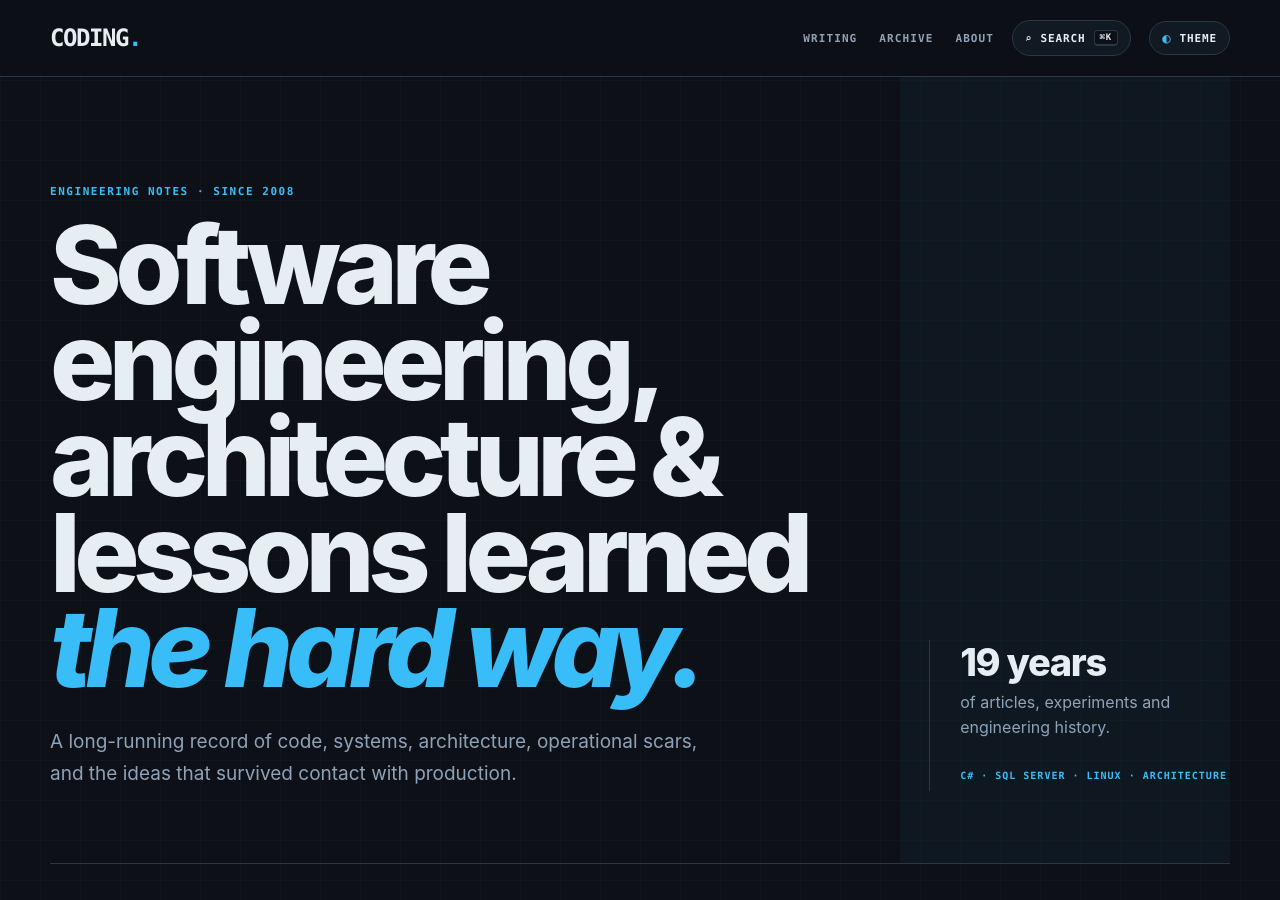
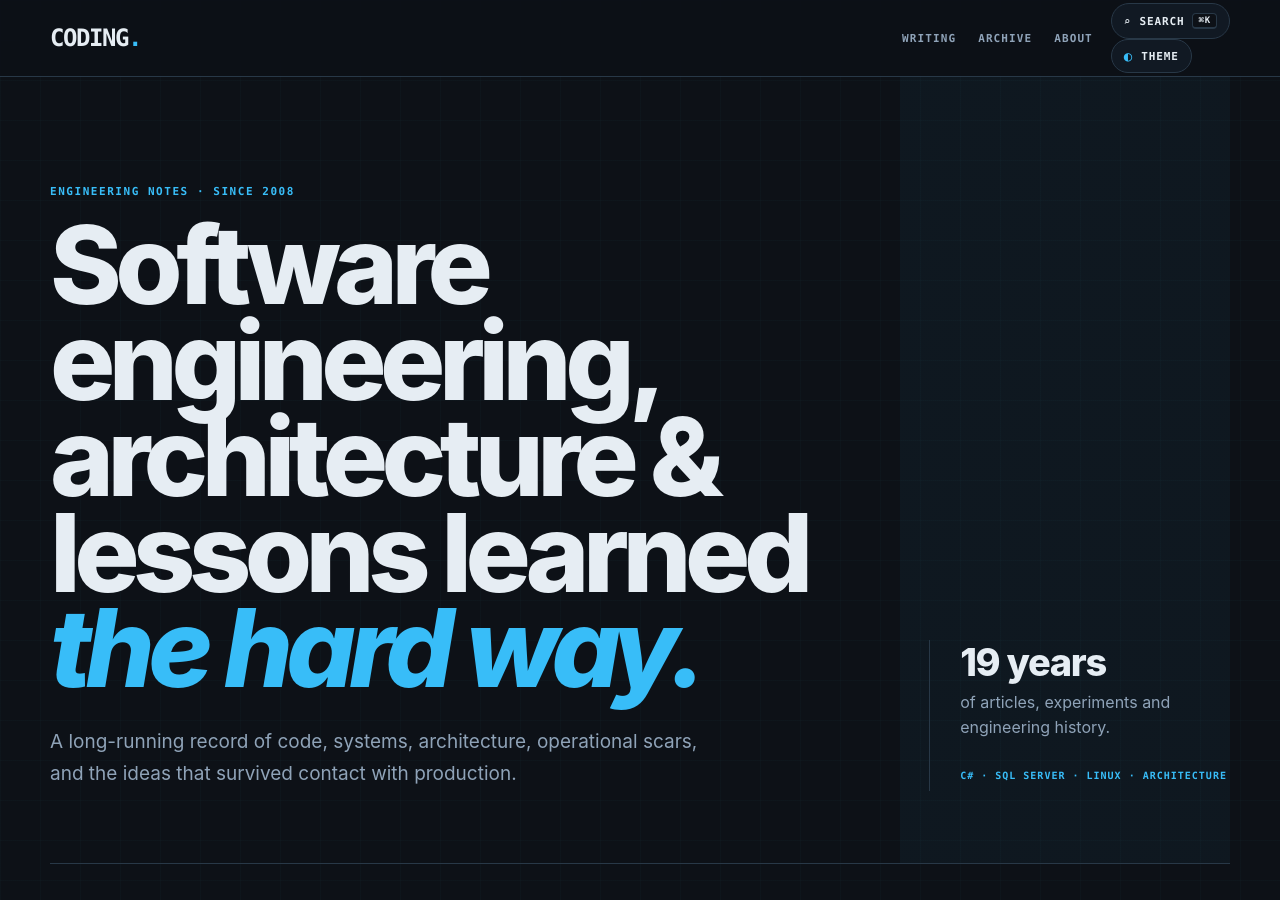
Before and after one commit to infoconex/coding-blog, a Jekyll site: the page built from index.html, in a window 1280 px wide and 900 px high. Built offline with Jekyll 4.4.1, drawn with Linux system fonts in a browser that asks for light colours.

Commit message:
Group header utility controls

```diff
--- a/_includes/header.html
+++ b/_includes/header.html
@@ -7,12 +7,14 @@
           <a href="{{ item.url | relative_url }}">{{ item.title }}</a>
         {% endfor %}
       </nav>
-      <button type="button" class="search-trigger" data-search-trigger data-search-index="{{ '/search.json' | relative_url }}" aria-haspopup="dialog" aria-expanded="false">
-        <span aria-hidden="true">⌕</span>
-        <span class="search-trigger__label">Search</span>
-        <kbd>⌘K</kbd>
-      </button>
-      {% include theme-picker.html %}
+      <div class="site-header__utilities" aria-label="Site tools">
+        <button type="button" class="search-trigger" data-search-trigger data-search-index="{{ '/search.json' | relative_url }}" aria-haspopup="dialog" aria-expanded="false" aria-label="Search">
+          <span aria-hidden="true">⌕</span>
+          <span class="search-trigger__label">Search</span>
+          <kbd>⌘K</kbd>
+        </button>
+        {% include theme-picker.html %}
+      </div>
     </div>
   </div>
 </header>
```
